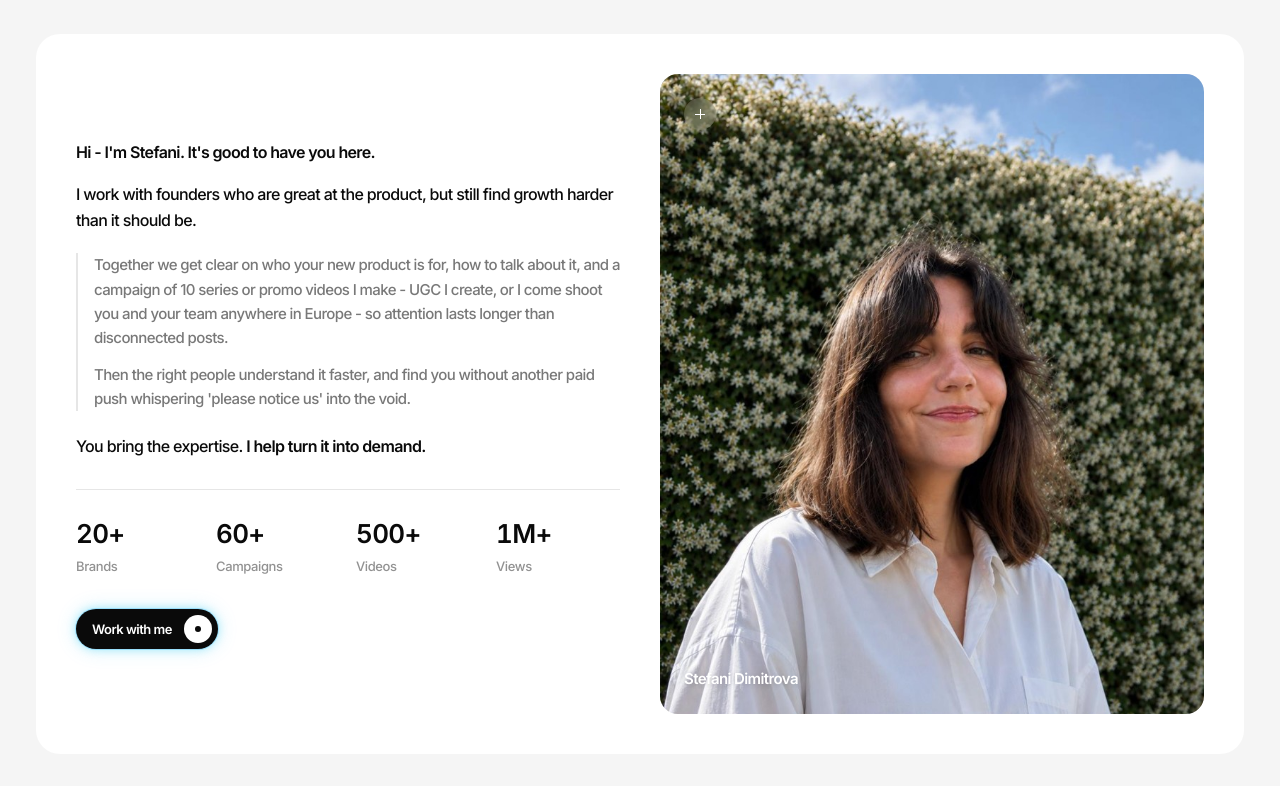
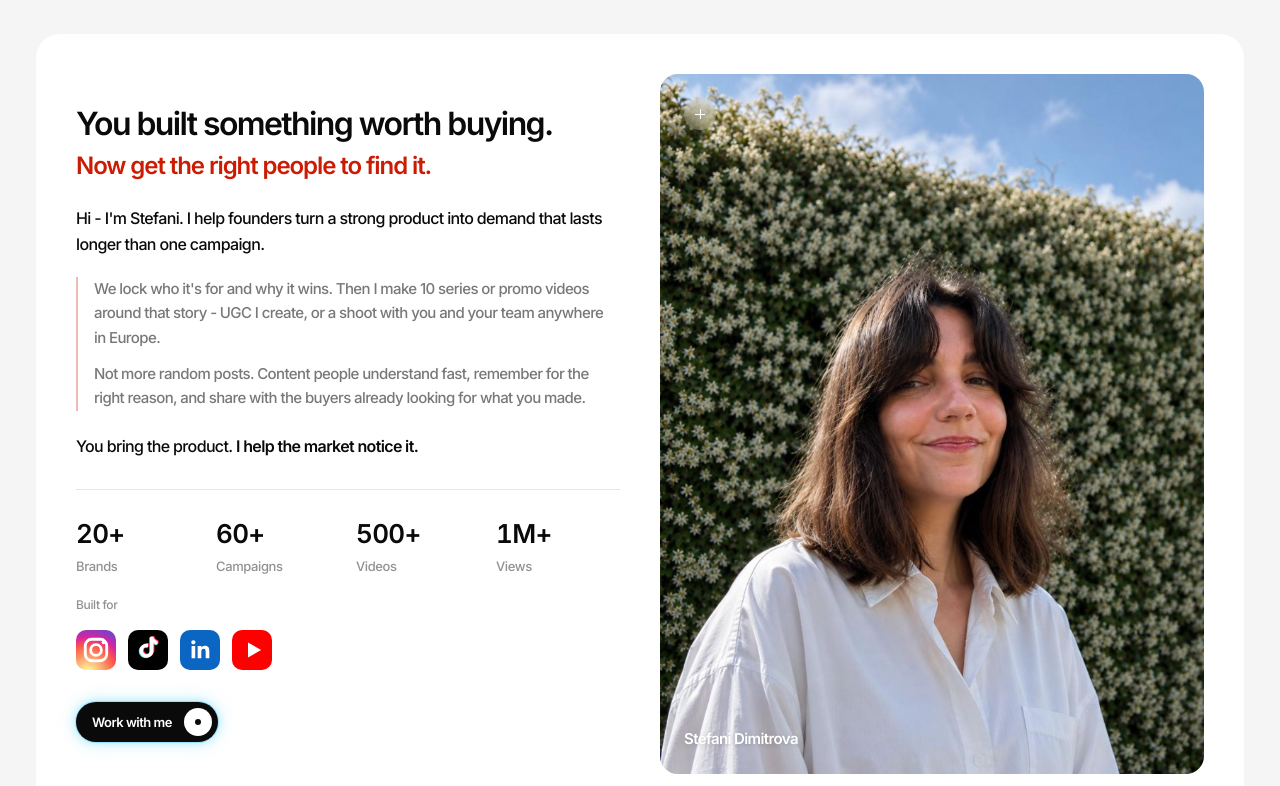
Before and after one commit to stephanie569/NAU-Web, a Next.js app: page / in a window 1280 px wide. Shown: the part 1354-2140 px from the top of the page. Built offline with nearby package versions, Linux system fonts and the light colour scheme; a web font is replaced by a local one.

Commit message:
NAU 12.1
updates

```diff
--- a/src/components/IndustriesSection.tsx
+++ b/src/components/IndustriesSection.tsx
@@ -52,7 +52,6 @@ function IndustryIcon({ name }: { name: string }) {
     );
   }
 
-  // Travel media
   return (
     <svg {...common}>
       <path
@@ -88,7 +87,7 @@ export function IndustriesSection() {
     >
       <div className="relative mx-auto w-full max-w-[1100px]">
         <div className="mb-12 text-center md:mb-14 lg:mb-16">
-          <h2 className="text-[clamp(2.25rem,5.5vw,3.75rem)] leading-[0.9] font-semibold tracking-[-0.06em] text-white">
+          <h2 className="text-[clamp(2.75rem,7vw,4.75rem)] leading-[0.9] font-semibold tracking-[-0.06em] text-white">
             {title}
           </h2>
         </div>
--- a/src/components/PricingSection.tsx
+++ b/src/components/PricingSection.tsx
@@ -55,20 +55,22 @@ function PriceLine({
   price,
   originalPrice,
   discountLabel,
+  savingsLabel,
   tone = "dark",
 }: {
   price: string;
   originalPrice?: string;
   discountLabel?: string;
+  savingsLabel?: string;
   tone?: "dark" | "light";
 }) {
   const onLight = tone === "light";
 
   return (
-    <div className="flex flex-col gap-1">
-      <div className="flex flex-wrap items-center gap-x-3 gap-y-1.5">
+    <div className="flex flex-col gap-2">
+      <div className="flex flex-wrap items-center gap-x-3 gap-y-2">
         <span
-          className={`text-[clamp(1.5rem,2.6vw,2.1rem)] leading-[1.05] font-semibold tracking-[-0.05em] tabular-nums ${
+          className={`text-[clamp(1.85rem,4.5vw,2.55rem)] leading-[1.02] font-semibold tracking-[-0.055em] tabular-nums ${
             onLight ? "text-[#0a0a0a]" : "text-white"
           }`}
         >
@@ -76,23 +78,38 @@ function PriceLine({
         </span>
         {discountLabel ? (
           <span
-            className={`inline-flex shrink-0 items-center rounded-full border px-2.5 py-1 text-[12px] font-semibold tracking-[-0.02em] ${
+            className={`nau-electric-ring inline-flex shrink-0 items-center rounded-full px-3 py-1.5 text-[12px] font-bold tracking-[-0.02em] uppercase ${
               onLight
-                ? "border-[#0a0a0a]/12 bg-[#0a0a0a]/[0.04] text-[#0a0a0a]/70"
-                : "border-white/12 bg-white/[0.05] text-white/65"
+                ? "bg-[#0a0a0a] text-white"
+                : "bg-white text-[#0a0a0a]"
             }`}
           >
             {discountLabel}
           </span>
         ) : null}
       </div>
-      {originalPrice ? (
-        <p
-          className={`text-[13px] font-medium tracking-[-0.03em] tabular-nums ${
-            onLight ? "text-[#0a0a0a]/40" : "text-white/35"
-          }`}
-        >
-          Regularly {originalPrice}
+      {originalPrice || savingsLabel ? (
+        <p className="flex flex-wrap items-center gap-x-2.5 gap-y-1 text-[13px] font-medium tracking-[-0.03em]">
+          {originalPrice ? (
+            <span
+              className={`tabular-nums line-through decoration-[1.5px] ${
+                onLight ? "text-[#0a0a0a]/35" : "text-white/35"
+              }`}
+            >
+              {originalPrice}
+            </span>
+          ) : null}
+          {savingsLabel ? (
+            <span
+              className={
+                onLight
+                  ? "rounded-full bg-[#0a0a0a]/[0.06] px-2 py-0.5 font-semibold text-[#0a0a0a]/75"
+                  : "rounded-full bg-cyan-300/15 px-2 py-0.5 font-semibold text-cyan-200"
+              }
+            >
+              {savingsLabel}
+            </span>
+          ) : null}
         </p>
       ) : null}
     </div>
@@ -202,6 +219,7 @@ export function PricingSection({
                         price={offer.price}
                         originalPrice={offer.originalPrice}
                         discountLabel={offer.discountLabel}
+                        savingsLabel={offer.savingsLabel}
                       />
                     </div>
                     <p className="mt-1.5 text-[11px] font-medium tracking-[-0.03em] text-white/35">
--- a/src/components/TeamSection.tsx
+++ b/src/components/TeamSection.tsx
@@ -3,6 +3,7 @@
 import Image from "next/image";
 import { useEffect, useRef, useState } from "react";
 import { NauButton } from "@/components/NauButton";
+import { VideoPlatforms } from "@/components/VideoPlatforms";
 import { teamMembers, teamSectionCopy } from "@/lib/sections";
 
 function PlusBadge() {
@@ -97,6 +98,7 @@ export function TeamSection() {
   const {
     sectionTitleLead,
     sectionTitle,
+    titleLead,
     title,
     lead,
     field,
@@ -104,6 +106,7 @@ export function TeamSection() {
     closeLead,
     closeEmphasis,
     metrics,
+    platformsProofLabel,
     careers,
     photo,
   } = teamSectionCopy;
@@ -157,15 +160,20 @@ export function TeamSection() {
 
         <div className="grid w-full grid-cols-1 gap-8 rounded-[24px] bg-white p-5 md:gap-10 md:p-8 lg:grid-cols-2 lg:items-stretch lg:gap-10 lg:p-10">
           <div className="flex min-w-0 flex-col justify-center py-2 lg:py-8">
-            <p className="max-w-[34rem] text-[15px] leading-relaxed font-semibold tracking-[-0.04em] text-pretty text-[#0a0a0a] md:text-[16px]">
-              {title}
-            </p>
+            <div className="max-w-[36rem]">
+              <p className="text-[clamp(1.55rem,3vw,2rem)] leading-[1.15] font-semibold tracking-[-0.05em] text-[#0a0a0a]">
+                {titleLead}
+              </p>
+              <p className="mt-2 text-[clamp(1.2rem,2.2vw,1.5rem)] leading-[1.25] font-semibold tracking-[-0.045em] text-[#CB1B03]">
+                {title}
+              </p>
+            </div>
 
-            <p className="mt-4 max-w-[34rem] text-[15px] leading-relaxed font-medium tracking-[-0.04em] text-pretty text-[#0a0a0a] md:text-[16px]">
+            <p className="mt-6 max-w-[34rem] text-[15px] leading-relaxed font-medium tracking-[-0.04em] text-pretty text-[#0a0a0a] md:text-[16px]">
               {lead}
             </p>
 
-            <div className="mt-5 max-w-[34rem] space-y-3 border-l-2 border-[#0a0a0a]/10 pl-4 text-[14px] leading-relaxed font-medium tracking-[-0.04em] text-pretty text-[#0a0a0a]/55 md:text-[15px]">
+            <div className="mt-5 max-w-[34rem] space-y-3 border-l-2 border-[#CB1B03]/30 pl-4 text-[14px] leading-relaxed font-medium tracking-[-0.04em] text-pretty text-[#0a0a0a]/55 md:text-[15px]">
               <p>{field}</p>
               <p>{proof}</p>
             </div>
@@ -188,6 +196,14 @@ export function TeamSection() {
                 />
               ))}
             </ul>
+
+            <VideoPlatforms
+              variant="proof"
+              tone="light"
+              align="start"
+              label={platformsProofLabel}
+              className="mt-5"
+            />
 
             <div className="mt-8">
               <NauButton href={careers.href}>{careers.cta}</NauButton>
--- /dev/null
+++ b/src/components/VideoPlatforms.tsx
@@ -0,0 +1,212 @@
+"use client";
+
+import { useId } from "react";
+import { industriesSectionCopy } from "@/lib/sections";
+
+export function PlatformIcon({
+  name,
+  gradientId,
+  size = 28,
+}: {
+  name: string;
+  gradientId: string;
+  size?: number;
+}) {
+  const common = {
+    width: size,
+    height: size,
+    viewBox: "0 0 28 28",
+    "aria-hidden": true as const,
+    className: "block shrink-0",
+    shapeRendering: "geometricPrecision" as const,
+  };
+
+  if (name === "Instagram") {
+    return (
+      <svg {...common}>
+        <defs>
+          <radialGradient
+            id={gradientId}
+            cx="30%"
+            cy="107%"
+            r="150%"
+            fx="30%"
+            fy="107%"
+          >
+            <stop offset="0%" stopColor="#fdf497" />
+            <stop offset="5%" stopColor="#fdf497" />
+            <stop offset="45%" stopColor="#fd5949" />
+            <stop offset="60%" stopColor="#d6249f" />
+            <stop offset="90%" stopColor="#285AEB" />
+          </radialGradient>
+        </defs>
+        <rect width="28" height="28" rx="7" fill={`url(#${gradientId})`} />
+        <rect
+          x="6.5"
+          y="6.5"
+          width="15"
+          height="15"
+          rx="4.5"
+          fill="none"
+          stroke="#fff"
+          strokeWidth="2"
+        />
+        <circle
+          cx="14"
+          cy="14"
+          r="3.75"
+          fill="none"
+          stroke="#fff"
+          strokeWidth="2"
+        />
+        <circle cx="19.35" cy="8.65" r="1.35" fill="#fff" />
+      </svg>
+    );
+  }
+
+  if (name === "YouTube Shorts") {
+    return (
+      <svg {...common}>
+        <rect width="28" height="28" rx="7" fill="#FF0000" />
+        <path d="M11.2 8.8v10.4L20.4 14 11.2 8.8Z" fill="#fff" />
+      </svg>
+    );
+  }
+
+  if (name === "TikTok") {
+    return (
+      <svg {...common}>
+        <rect width="28" height="28" rx="7" fill="#010101" />
+        {/* Cyan offset */}
+        <path
+          d="M17.1 5.2c.4 1.55 1.4 2.65 3.05 3.1v2.35c-1.05 0-2.05-.3-2.9-.85v5.15c0 2.7-2.1 4.8-4.85 4.8S7.55 17.65 7.55 14.95c0-2.7 2.1-4.8 4.85-4.8.35 0 .7.04 1.02.1v2.45a2.4 2.4 0 0 0-1.02-.23c-1.35 0-2.45 1.12-2.45 2.48s1.1 2.48 2.45 2.48 2.45-1.12 2.45-2.48V5.2h2.25Z"
+          fill="#25F4EE"
+        />
+        {/* Magenta offset */}
+        <path
+          d="M18.35 4.2c.4 1.55 1.4 2.65 3.05 3.1v2.35c-1.05 0-2.05-.3-2.9-.85v5.15c0 2.7-2.1 4.8-4.85 4.8S8.8 16.65 8.8 13.95c0-2.7 2.1-4.8 4.85-4.8.35 0 .7.04 1.02.1v2.45a2.4 2.4 0 0 0-1.02-.23c-1.35 0-2.45 1.12-2.45 2.48s1.1 2.48 2.45 2.48 2.45-1.12 2.45-2.48V4.2h2.25Z"
+          fill="#FE2C55"
+        />
+        {/* White core */}
+        <path
+          d="M17.7 4.7c.4 1.55 1.4 2.65 3.05 3.1v2.35c-1.05 0-2.05-.3-2.9-.85v5.15c0 2.7-2.1 4.8-4.85 4.8S8.15 17.15 8.15 14.45c0-2.7 2.1-4.8 4.85-4.8.35 0 .7.04 1.02.1v2.45a2.4 2.4 0 0 0-1.02-.23c-1.35 0-2.45 1.12-2.45 2.48s1.1 2.48 2.45 2.48 2.45-1.12 2.45-2.48V4.7h2.25Z"
+          fill="#fff"
+        />
+      </svg>
+    );
+  }
+
+  // LinkedIn
+  return (
+    <svg {...common}>
+      <rect width="28" height="28" rx="7" fill="#0A66C2" />
+      <path
+        d="M8.1 11.15h2.55v8.55H8.1v-8.55Zm1.25-4.05a1.5 1.5 0 1 1 0 3 1.5 1.5 0 0 1 0-3ZM12.55 11.15h2.45v1.15h.03c.34-.65 1.18-1.35 2.42-1.35 2.6 0 3.08 1.7 3.08 3.92v4.83h-2.55v-4.28c0-1.02-.02-2.33-1.42-2.33-1.42 0-1.64 1.1-1.64 2.25v4.36h-2.55v-8.55Z"
+        fill="#fff"
+      />
+    </svg>
+  );
+}
+
+export function VideoPlatforms({
+  className = "",
+  align = "center",
+  tone = "dark",
+  variant = "pills",
+  label,
+  invite,
+}: {
+  className?: string;
+  align?: "center" | "start";
+  tone?: "dark" | "light";
+  /** `pills` = labeled chips; `proof` = invite + larger icons under metrics */
+  variant?: "pills" | "proof";
+  label?: string;
+  invite?: string;
+}) {
+  const { platformsLabel, platforms } = industriesSectionCopy;
+  const gradientId = `ig-grad-${useId().replace(/:/g, "")}`;
+  const heading = label ?? platformsLabel;
+  const onLight = tone === "light";
+
+  if (variant === "proof") {
+    return (
+      <div
+        className={`${align === "center" ? "text-center" : "text-left"} ${className}`}
+      >
+        {invite ? (
+          <p
+            className={`max-w-[34rem] text-[15px] leading-snug font-medium tracking-[-0.03em] md:text-[16px] ${
+              onLight ? "text-[#0a0a0a]" : "text-white"
+            }`}
+          >
+            {invite}
+          </p>
+        ) : (
+          <p
+            className={`text-[12px] font-medium tracking-[-0.03em] ${
+              onLight ? "text-[#0a0a0a]/45" : "text-white/45"
+            }`}
+          >
+            {heading}
+          </p>
+        )}
+        <ul
+          className={`mt-4 flex flex-wrap items-center gap-2.5 sm:gap-3 ${
+            align === "center" ? "justify-center" : ""
+          }`}
+          aria-label={heading}
+        >
+          {platforms.map((platform) => (
+            <li key={platform} title={platform} className="leading-none">
+              <PlatformIcon
+                name={platform}
+                gradientId={`${gradientId}-${platform.replace(/\s/g, "")}`}
+                size={40}
+              />
+              <span className="sr-only">{platform}</span>
+            </li>
+          ))}
+        </ul>
+      </div>
+    );
+  }
+
+  return (
+    <div
+      className={`${align === "center" ? "text-center" : "text-left"} ${className}`}
+    >
+      <p
+        className={`text-[11px] font-semibold tracking-[0.12em] uppercase ${
+          onLight ? "text-[#0a0a0a]/40" : "text-white/40"
+        }`}
+      >
+        {heading}
+      </p>
+      <ul
+        className={`mt-4 flex flex-wrap gap-2 sm:gap-2.5 ${
+          align === "center" ? "items-center justify-center" : "items-center"
+        }`}
+      >
+        {platforms.map((platform) => (
+          <li key={platform}>
+            <span
+              className={`inline-flex items-center gap-2.5 rounded-full border px-3.5 py-1.5 text-[13px] font-medium tracking-[-0.03em] md:text-[14px] ${
+                onLight
+                  ? "border-[#0a0a0a]/10 bg-[#0a0a0a]/[0.03] text-[#0a0a0a]/80"
+                  : "border-white/15 bg-white/[0.04] text-white/85"
+              }`}
+            >
+              <PlatformIcon
+                name={platform}
+                gradientId={`${gradientId}-${platform.replace(/\s/g, "")}`}
+                size={20}
+              />
+              {platform}
+            </span>
+          </li>
+        ))}
+      </ul>
+    </div>
+  );
+}
--- a/src/lib/sections.ts
+++ b/src/lib/sections.ts
@@ -195,6 +195,8 @@ export const servicesSectionCopy = {
 
 export const industriesSectionCopy = {
   title: "Industries.",
+  platformsLabel: "Videos made for",
+  platforms: ["Instagram", "TikTok", "LinkedIn", "YouTube Shorts"],
   items: [
     {
       name: "Travel tech",
@@ -340,9 +342,10 @@ export const pricingSectionCopy = {
   offer: {
     id: "full-cycle",
     name: "Full cycle",
-    price: "€1,300",
+    price: "€1,440",
     originalPrice: "€1,600",
-    discountLabel: "19% off",
+    discountLabel: "10% off",
+    savingsLabel: "Save €160",
     forWhom:
       "Research, positioning and a 10-video campaign series - plus ideas for supporting content that complete a 360° strategy.",
     delivery: "4-6 weeks",
@@ -546,21 +549,24 @@ export const teamSectionCopy = {
   sectionLabel: "Who I am",
   sectionTitleLead: "meet the",
   sectionTitle: "Founder.",
-  title: "Hi - I'm Stefani. It's good to have you here.",
+  titleLead: "You built something worth buying.",
+  title: "Now get the right people to find it.",
   company: "nau studio",
-  lead: "I work with founders who are great at the product, but still find growth harder than it should\u00A0be.",
+  lead:
+    "Hi - I'm Stefani. I help founders turn a strong product into demand that lasts longer than one campaign.",
   field:
-    "Together we get clear on who your new product is for, how to talk about it, and a campaign of 10 series or promo videos I make - UGC I create, or I come shoot you and your team anywhere in Europe - so attention lasts longer than disconnected posts.",
+    "We lock who it's for and why it wins. Then I make 10 series or promo videos around that story - UGC I create, or a shoot with you and your team anywhere in Europe.",
   proof:
-    "Then the right people understand it faster, and find you without another paid push whispering 'please notice us' into the void.",
-  closeLead: "You bring the\u00A0expertise.",
-  closeEmphasis: "I help turn it into\u00A0demand.",
+    "Not more random posts. Content people understand fast, remember for the right reason, and share with the buyers already looking for what you made.",
+  closeLead: "You bring the\u00A0product.",
+  closeEmphasis: "I help the market notice\u00A0it.",
   metrics: [
     { value: "20+", label: "Brands" },
     { value: "60+", label: "Campaigns" },
     { value: "500+", label: "Videos" },
     { value: "1M+", label: "Views" },
   ],
+  platformsProofLabel: "Built for",
   careers: {
     title: "Start here",
     description: "Tell me about the product and where growth feels stuck.",
```
